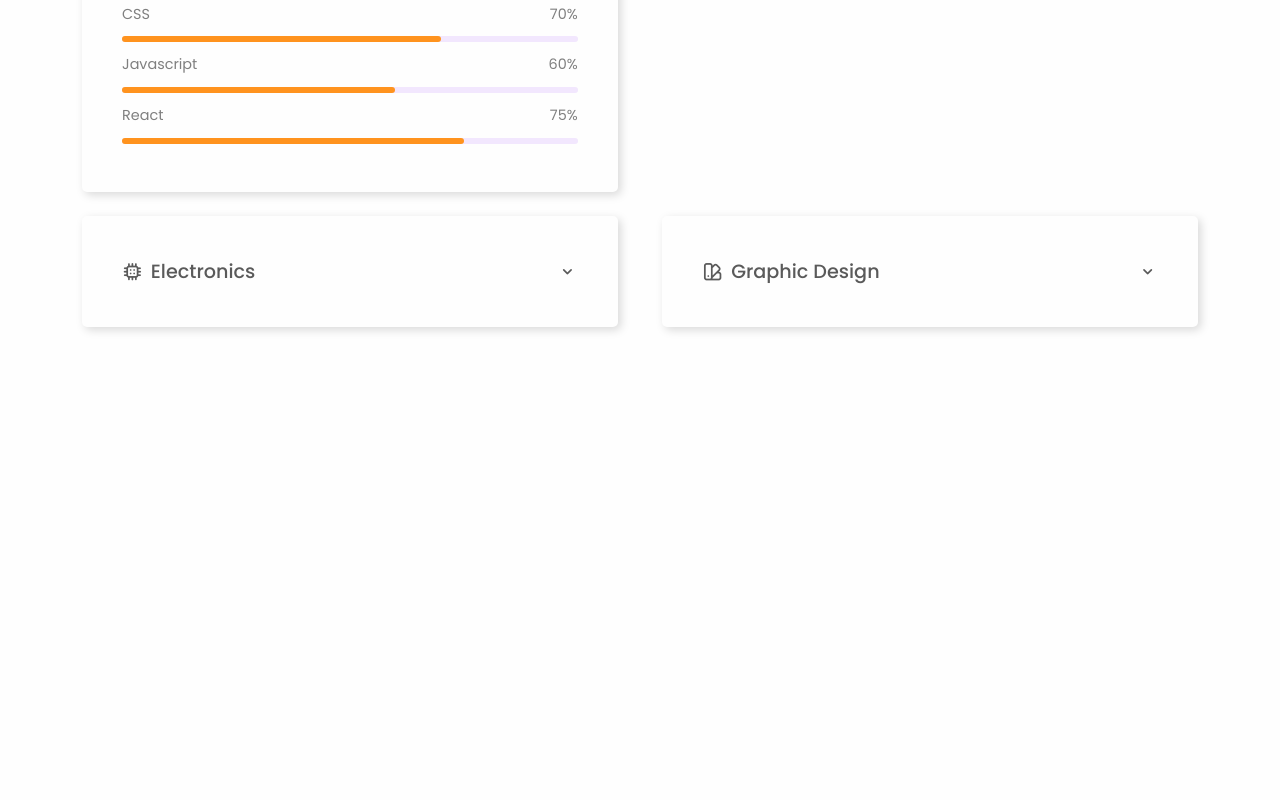
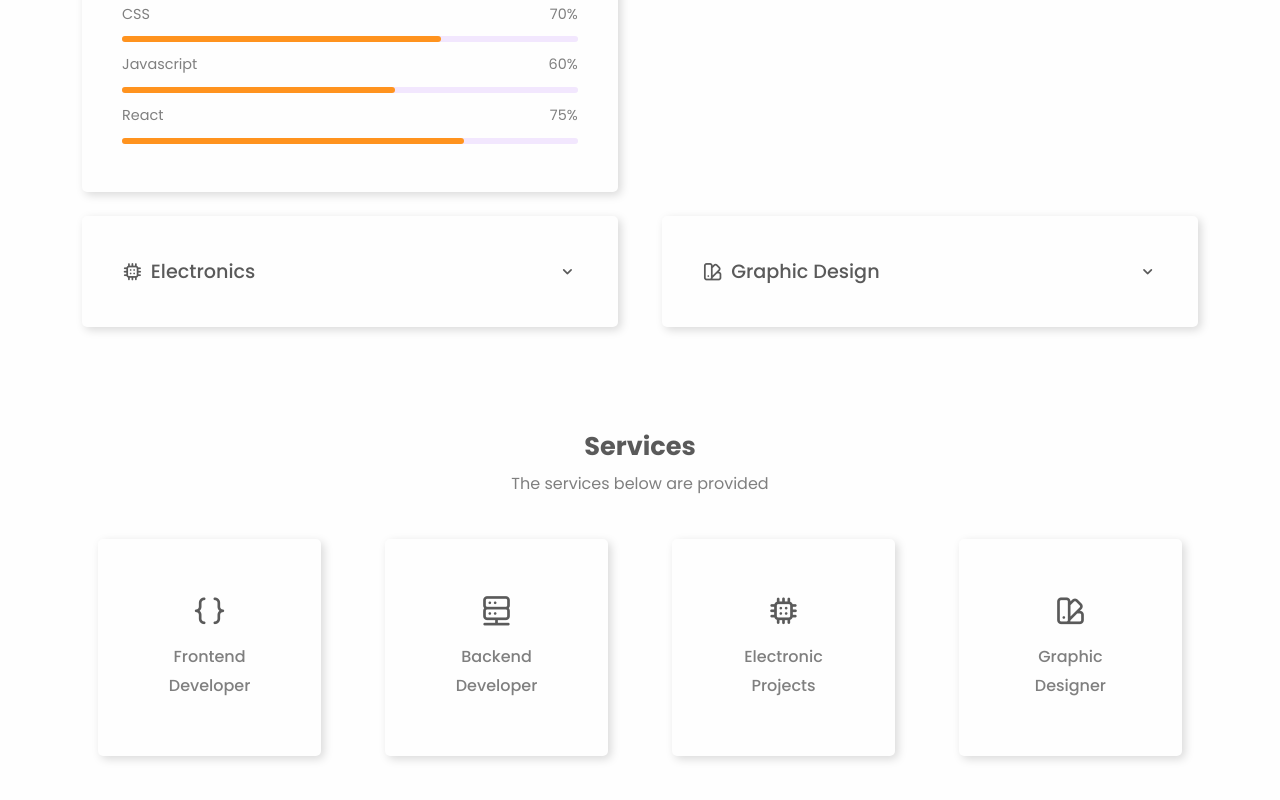
Before and after one commit to MinThant47/mtkportfolio, a React (Create React App) app: page / in a window 1280 px wide. Shown: the part 1050-1850 px from the top of the page. Before the commit the page ends 1481 px from the top, so only its background shows below. Built offline with nearby package versions, Linux system fonts and the light colour scheme.

Commit message:
added services

```diff
--- a/src/components/Home.js
+++ b/src/components/Home.js
@@ -1,6 +1,7 @@
 import Landing from "./Landing/Landing";
 import About from "./About/About";
 import Skills from "./Skills/Skills";
+import Services from "./Services/Services";
 
 const Home = () => {
   return (
@@ -8,6 +9,7 @@ const Home = () => {
       <Landing />
       <About />
       <Skills />
+      <Services />
     </div>
   );
 };
--- /dev/null
+++ b/src/components/Services/Services.css
@@ -0,0 +1,36 @@
+.services {
+  display: flex;
+  flex-wrap: wrap;
+  align-items: center;
+  justify-content: space-between;
+}
+
+.service-card {
+  border-radius: 5px;
+  width: 20%;
+  margin: 1rem 1rem;
+  padding: 3rem;
+  background-color: var(--card-bg-color);
+  box-shadow: 3px 3px 10px rgba(0, 0, 0, 0.15);
+  display: flex;
+  flex-direction: column;
+  align-items: center;
+  justify-content: center;
+}
+
+.service-card i {
+  font-size: 2rem;
+  color: var(--title-color);
+}
+
+@media only screen and (max-width: 768px) {
+  .service-card {
+    width: 40%;
+  }
+}
+
+@media only screen and (max-width: 360px) {
+  .service-card {
+    width: 100%;
+  }
+}
--- /dev/null
+++ b/src/components/Services/Services.js
@@ -0,0 +1,30 @@
+import "./Services.css";
+
+const Services = () => {
+  return (
+    <section class="container section" id="services">
+      <h4 class="title-text text-center mb-2">Services</h4>
+      <p class="para-text text-center">The services below are provided</p>
+      <div class="services mt-4">
+        <div class="service-card">
+          <i class="uil uil-brackets-curly"></i>
+          <h6 class="para-text text-center mt-2">Frontend Developer</h6>
+        </div>
+        <div class="service-card">
+          <i class="uil uil-server-connection"></i>
+          <h6 class="para-text text-center mt-2">Backend Developer</h6>
+        </div>
+        <div class="service-card">
+          <i class="uil uil-circuit"></i>
+          <h6 class="para-text text-center mt-2">Electronic Projects</h6>
+        </div>
+        <div class="service-card">
+          <i class="uil uil-swatchbook"></i>
+          <h6 class="para-text text-center mt-2">Graphic Designer</h6>
+        </div>
+      </div>
+    </section>
+  );
+};
+
+export default Services;
```
